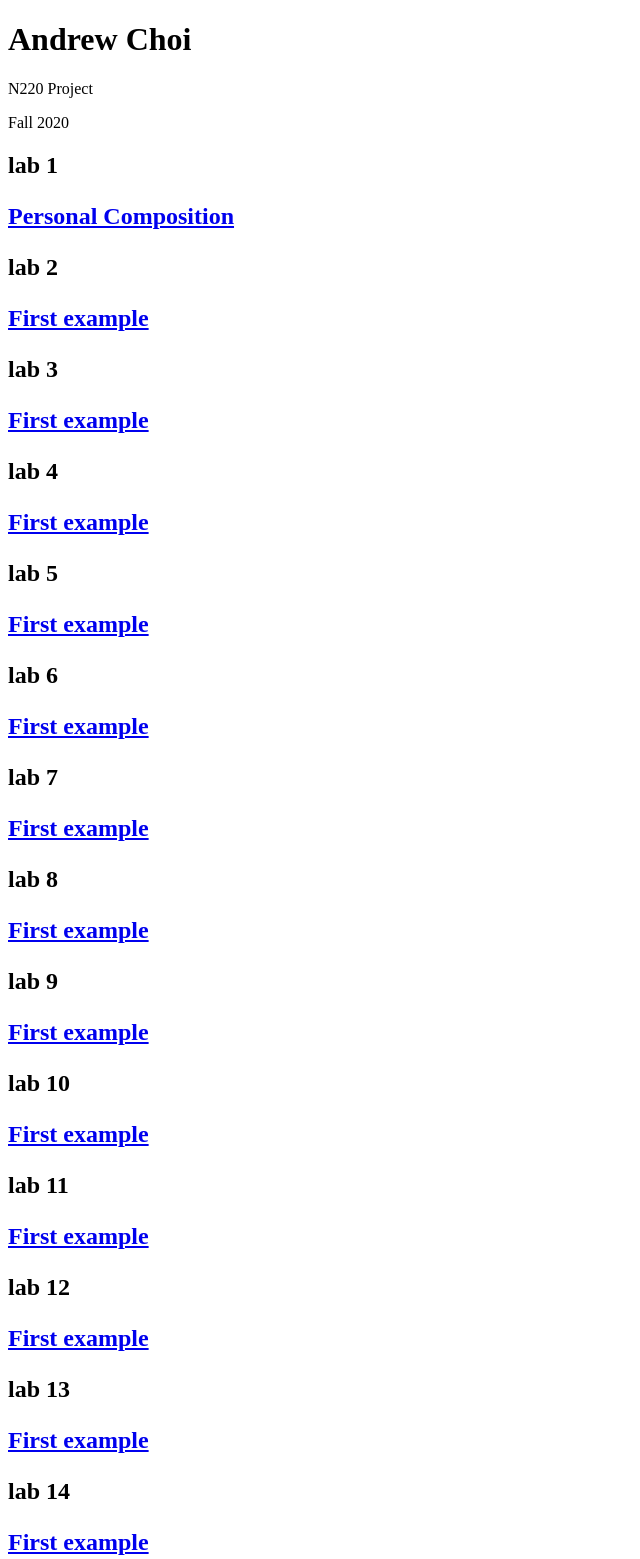
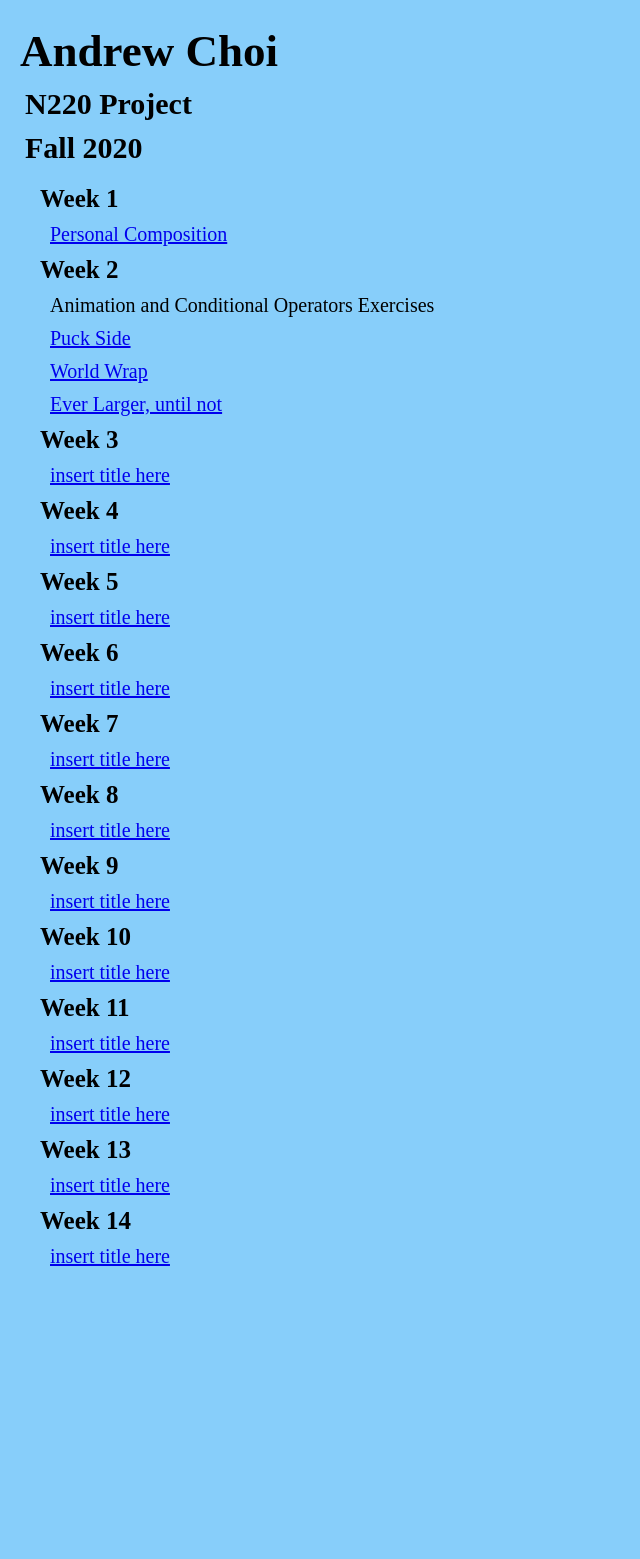
Before and after one commit to Andy-of-Indiana/N220fall2020, a plain HTML site: page index.html in a window 1280 px wide. Shown: the whole page, without its empty margins (0-640 px from the left). After the commit the page ends 1268 px from the top, so only its background shows below. Drawn offline with Linux system fonts and the light colour scheme.

Commit message:
Animation and Conditional Operators Exercises

```diff
--- /dev/null
+++ b/css/styles.css
@@ -0,0 +1,48 @@
+* {
+  margin: 0;
+  padding: 0;
+  box-sizing: border-box;
+}
+
+html,
+body {
+  height: 100%;
+  background-color: lightskyblue;
+}
+
+h1,
+h2,
+h3,
+h4,
+h5,
+h6,
+p {
+  margin-bottom: 16px;
+}
+.head {
+  margin-bottom: 20px;
+}
+.head h1 {
+  margin-top: 25px;
+  margin-left: 20px;
+  margin-bottom: 10px;
+  font-size: 45px;
+}
+.head h2 {
+  margin-left: 25px;
+  margin-bottom: 10px;
+  font-size: 30px;
+}
+
+.projects h2 {
+  margin-top: 10px;
+  margin-left: 40px;
+  margin-bottom: 10px;
+  font-size: 25px;
+}
+.projects p {
+  margin-top: 10px;
+  margin-left: 50px;
+  margin-bottom: 10px;
+  font-size: 20px;
+}
--- a/index.html
+++ b/index.html
@@ -3,54 +3,63 @@
 <head>
     <meta charset="UTF-8">
     <meta name="viewport" content="width=device-width, initial-scale=1.0">
-    <title>Document</title>
+    <title>App Development Projects</title>
+    <link rel="stylesheet" href="css/styles.css" />
 </head>
 <body>
-    <h1>Andrew Choi</h1>
-    <p>N220 Project</p>
-    <p>Fall 2020</p>
+    <div class="head">
+        <h1>Andrew Choi</h1>
+        <h2>N220 Project</h2>
+        <h2>Fall 2020</h2>
+    </div>
 
-    <h2>lab 1<h2>
-    <p><a href="labs/lab1/index.html">Personal Composition</a></p>
+    <div class="projects">
 
-    <h2>lab 2<h2>
-    <p><a href="labs/lab2/index.html">First example</a></p>
+        <h2>Week 1</h2>
+        <p><a href="labs/lab1/index.html">Personal Composition</a></p>
 
-    <h2>lab 3<h2>
-    <p><a href="labs/lab3/index.html">First example</a></p>
+        <h2>Week 2</h2>
+        <p>Animation and Conditional Operators Exercises</p>
+        <p><a href="labs/lab2/exerciseOne/index.html">Puck Side</a></p>
+        <p><a href="labs/lab2/exerciseTwo/index.html">World Wrap</a></p>
+        <p><a href="labs/lab2/exerciseThree/index.html">Ever Larger, until not</a></p>
 
-    <h2>lab 4<h2>
-    <p><a href="labs/lab4/index.html">First example</a></p>
+        <h2>Week 3</h2>
+        <p><a href="labs/lab3/index.html">insert title here</a></p>
 
-    <h2>lab 5<h2>
-    <p><a href="labs/lab5/index.html">First example</a></p>
+        <h2>Week 4</h2>
+        <p><a href="labs/lab4/index.html">insert title here</a></p>
 
-    <h2>lab 6<h2>
-    <p><a href="labs/lab6/index.html">First example</a></p>
+        <h2>Week 5</h2>
+        <p><a href="labs/lab5/index.html">insert title here</a></p>
 
-    <h2>lab 7<h2>
-    <p><a href="labs/lab7/index.html">First example</a></p>
+        <h2>Week 6</h2>
+        <p><a href="labs/lab6/index.html">insert title here</a></p>
 
-    <h2>lab 8<h2>
-    <p><a href="labs/lab8/index.html">First example</a></p>
+        <h2>Week 7</h2>
+        <p><a href="labs/lab7/index.html">insert title here</a></p>
 
-    <h2>lab 9<h2>
-    <p><a href="labs/lab9/index.html">First example</a></p>
+        <h2>Week 8</h2>
+        <p><a href="labs/lab8/index.html">insert title here</a></p>
 
-    <h2>lab 10<h2>
-    <p><a href="labs/lab10/index.html">First example</a></p>
+        <h2>Week 9</h2>
+        <p><a href="labs/lab9/index.html">insert title here</a></p>
 
-    <h2>lab 11<h2>
-    <p><a href="labs/lab11/index.html">First example</a></p>
+        <h2>Week 10</h2>
+        <p><a href="labs/lab10/index.html">insert title here</a></p>
 
-    <h2>lab 12<h2>
-    <p><a href="labs/lab12/index.html">First example</a></p>
+        <h2>Week 11</h2>
+        <p><a href="labs/lab11/index.html">insert title here</a></p>
 
-    <h2>lab 13<h2>
-    <p><a href="labs/lab13/index.html">First example</a></p>
+        <h2>Week 12</h2>
+        <p><a href="labs/lab12/index.html">insert title here</a></p>
 
-    <h2>lab 14<h2>
-    <p><a href="labs/lab14/index.html">First example</a></p>
+        <h2>Week 13</h2>
+        <p><a href="labs/lab13/index.html">insert title here</a></p>
+
+        <h2>Week 14</h2>
+        <p><a href="labs/lab14/index.html">insert title here</a></p>
+    </div>
 
 </body>
 </html>
```
Also changed, not shown: labs/lab2/exerciseOne/index.html (added, +12 -0 lines), labs/lab2/exerciseOne/js/app.js (added, +23 -0 lines), labs/lab2/exerciseThree/index.html (added, +12 -0 lines), labs/lab2/exerciseThree/js/app.js (added, +21 -0 lines), labs/lab2/exerciseTwo/index.html (added, +12 -0 lines), labs/lab2/exerciseTwo/js/app.js (added, +21 -0 lines).
